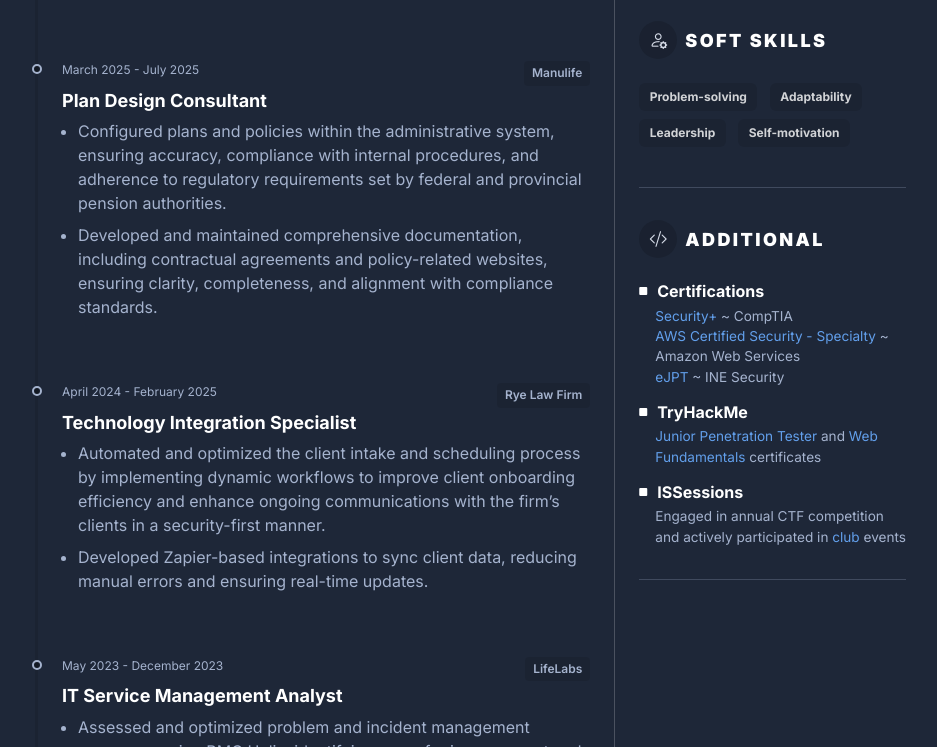
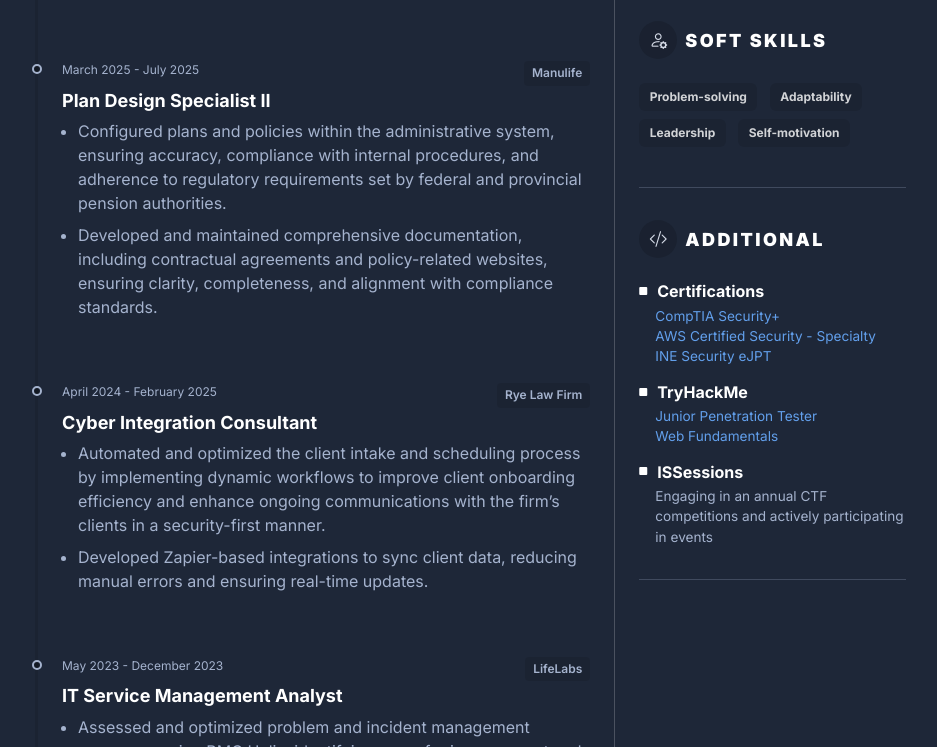
Before and after one commit to justinbola/justinbola.github.io, a plain HTML site: page index.html in a window 1280 px wide. Shown: the part 1073-1820 px from the top of the page, without its empty margins (176-1113 px from the left). Drawn offline with nearby package versions, Linux system fonts and the light colour scheme.

Commit message:
Update wording

```diff
--- a/index.html
+++ b/index.html
@@ -76,7 +76,8 @@
                                     <div class="resume-summary-desc">
                                         Cybersecurity consultant with expertise in security compliance, vulnerability
                                         management, and threat intelligence. Holding an Honours Bachelor of Information
-                                        Sciences (Cybersecurity) and certifications such as <b>Security+</b> and eJPT.
+                                        Sciences (Cybersecurity) and certifications such as <b>Security+</b>, AWS-SEC,
+                                        and eJPT.
                                         <br>
                                         <br>
                                         Experienced in assessing and implementing cybersecurity frameworks, with a focus
@@ -138,7 +139,7 @@
                                                     </div>
                                                 </div>
                                                 <h3 class="resume-position-title mb-1">
-                                                    Plan Design Consultant
+                                                    Plan Design Specialist II
                                                 </h3>
                                             </div>
                                             <div class="resume-timeline-item-desc">
@@ -168,7 +169,7 @@
                                                     </div>
                                                 </div>
                                                 <h3 class="resume-position-title mb-1">
-                                                    Technology Integration Specialist
+                                                    Cyber Integration Consultant
                                                 </h3>
                                             </div>
                                             <div class="resume-timeline-item-desc">
@@ -386,23 +387,20 @@
                                         <div class="item-desc">
                                             <a target="_blank"
                                                 href="https://www.credly.com/badges/cdea019b-7ee2-43fb-ad90-2f1fad259d44">
-                                                Security+
+                                                CompTIA Security+
                                             </a>
-                                            ~ CompTIA
                                         </div>
                                         <div class="item-desc">
                                             <a target="_blank"
                                                 href="https://www.credly.com/badges/d6410358-efa9-4cac-b3d5-e0cac51fe893">
                                                 AWS Certified Security - Specialty
                                             </a>
-                                            ~ Amazon Web Services
                                         </div>
                                         <div class="item-desc">
                                             <a target="_blank"
                                                 href="https://certs.ine.com/5c04847b-9d89-4599-a984-4c8b1c322675">
-                                                eJPT
+                                                INE Security eJPT
                                             </a>
-                                            ~ INE Security
                                         </div>
                                     </div>
                                     <div class="item">
@@ -416,12 +414,11 @@
                                                 href="https://tryhackme-certificates.s3-eu-west-1.amazonaws.com/THM-XFFDOP9IJ3.png">
                                                 Junior Penetration Tester
                                             </a>
-                                            and
+                                            <br>
                                             <a target="_blank"
                                                 href="https://tryhackme-certificates.s3-eu-west-1.amazonaws.com/THM-FHEW6NPSRG.png">
                                                 Web Fundamentals
                                             </a>
-                                            certificates
                                         </div>
                                     </div>
                                     <div class="item">
@@ -431,10 +428,7 @@
                                             ISSessions
                                         </h4>
                                         <div class="item-desc">
-                                            Engaged in annual CTF competition and actively participated in
-                                            <a target="_blank" href="https://issessions.ca/">
-                                                club
-                                            </a>
+                                            Engaging in an annual CTF competitions and actively participating in
                                             events
                                         </div>
                                     </div>
```
